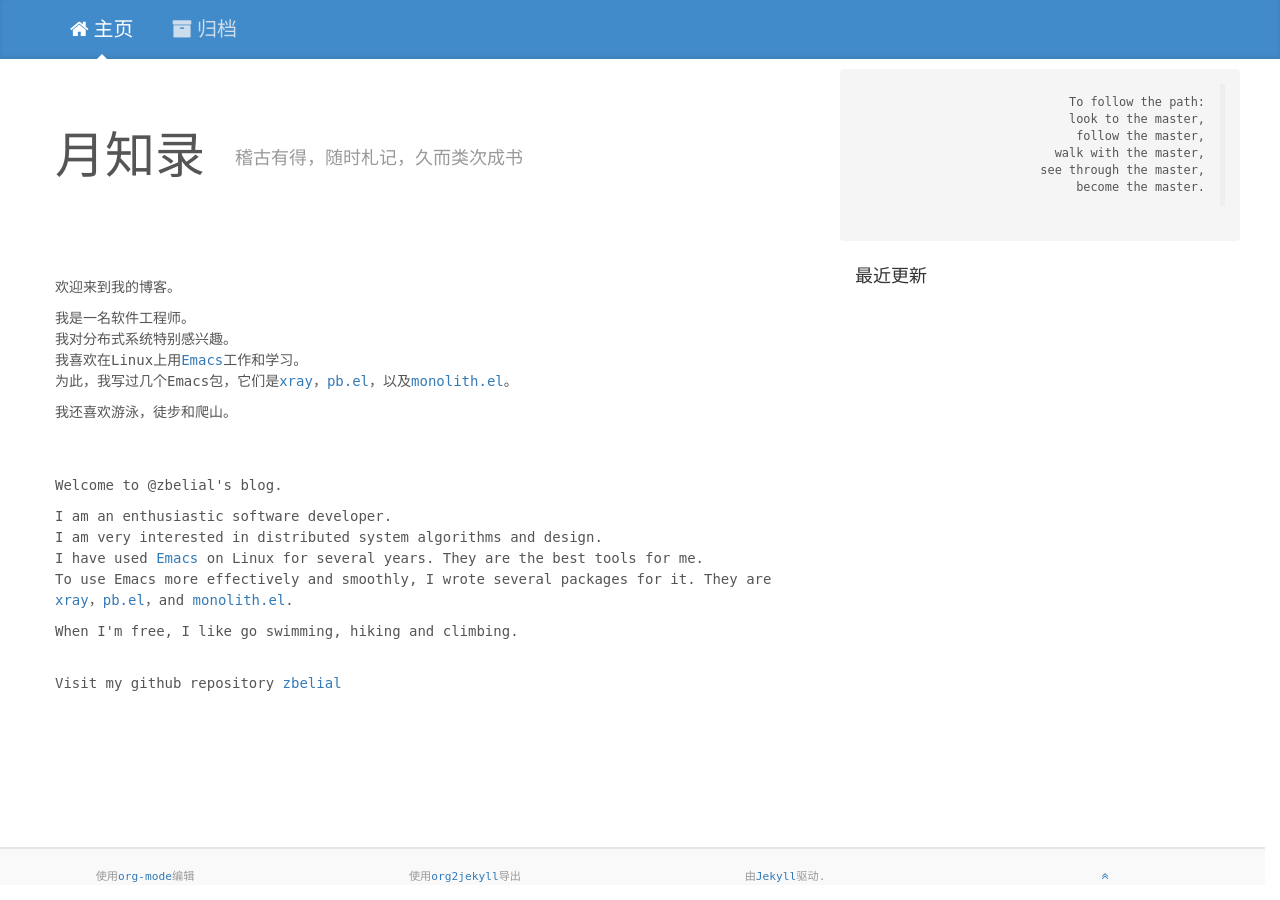
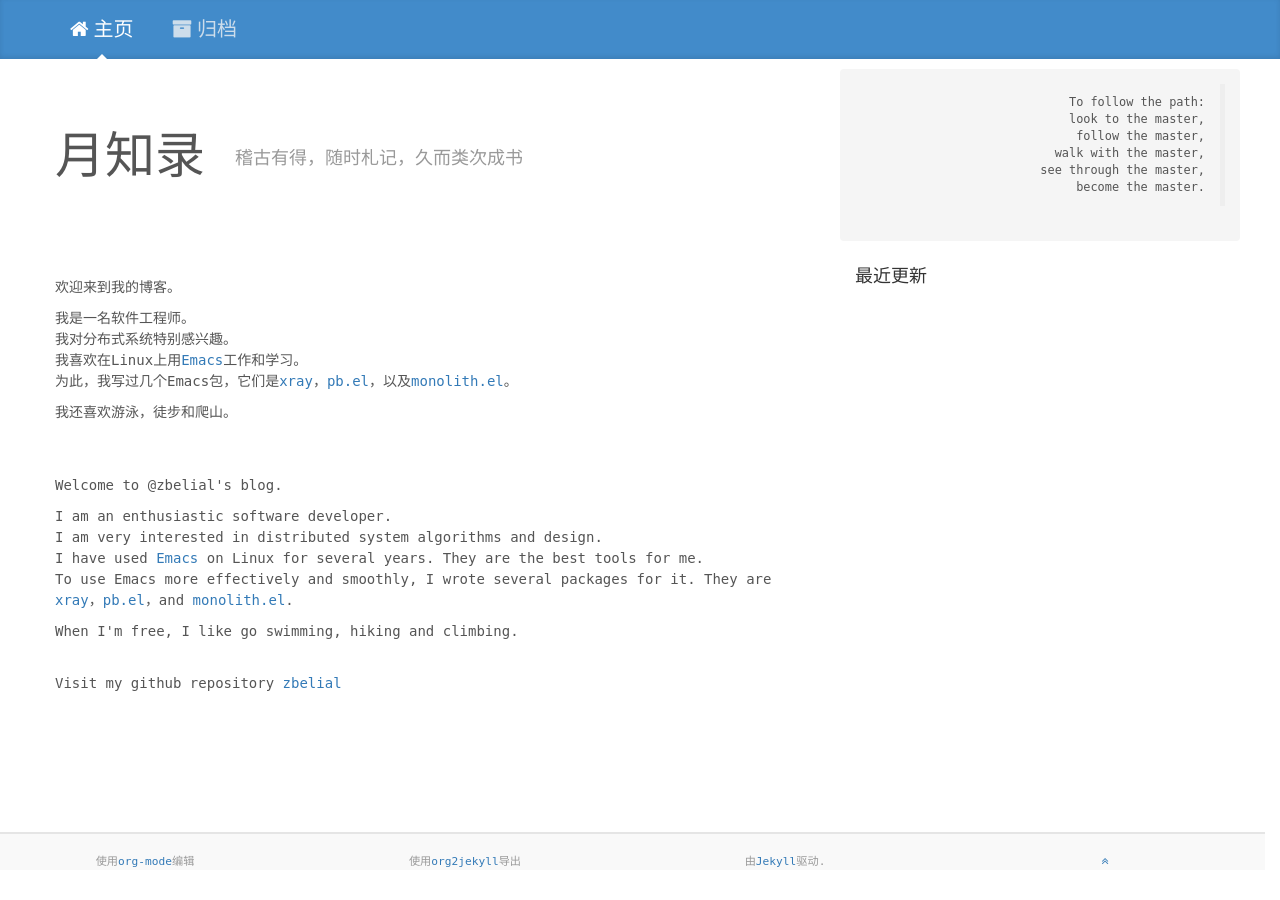
Before and after one commit to zbelial/zbelial.github.io, a Jekyll site: the page built from index.html, in a window 1280 px wide. Built offline with Jekyll 4.4.1, drawn with Linux system fonts in a browser that asks for light colours.

Commit message:
adjust css

```diff
--- a/_layouts/default.html
+++ b/_layouts/default.html
@@ -22,7 +22,7 @@
 
          .header{background-color: #ffe4c4;}
          .main{padding-bottom:100px;background-color: #bdb76b;}
-         /* .footer{position:absolute;bottom:15px;width:100%;height:100px;text-align:center;display:block;clear:both} */
+         .footer{position:absolute;bottom:15px;width:100%;height:100px;text-align:center;display:block;clear:both}
         </style>
     </head>
     <body>
@@ -55,7 +55,7 @@
             </div>
         </div>
 
-        <div id="footer">
+        <div class="footer">
             <div class="row">
                 {% include footer.html %}
             </div>
```
